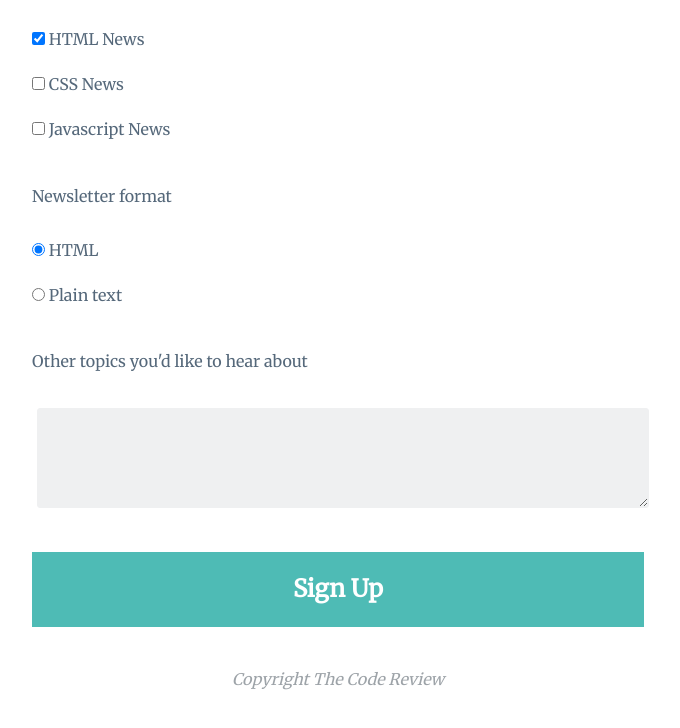
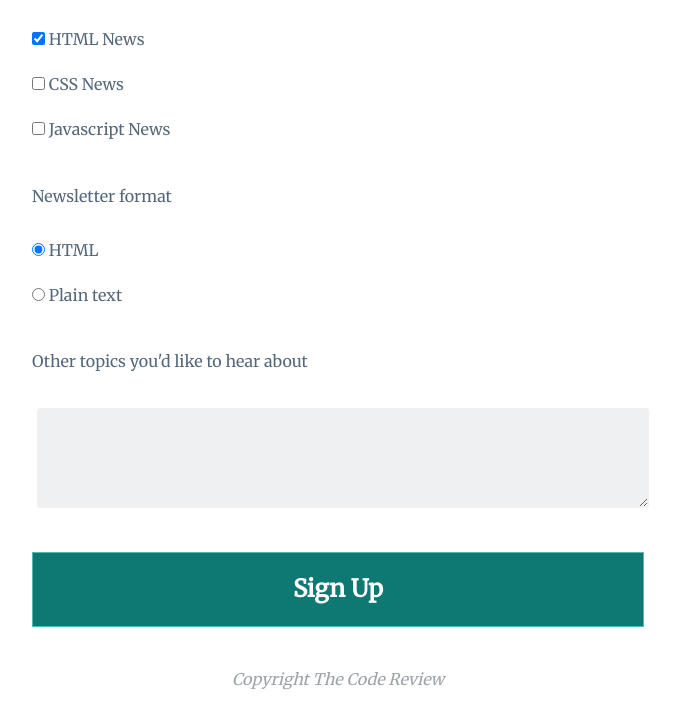
Before and after one commit to As-12/Treehouse-FEWD, a plain HTML site: page index.html in a window 1280 px wide. In both pictures the pointer is over the button "Sign Up". Shown: the part 1114-1842 px from the top of the page, without its empty margins (302-982 px from the left). Drawn offline with Linux system fonts and the light colour scheme.

Commit message:
Add button hover and active style

```diff
--- a/css/styles.css
+++ b/css/styles.css
@@ -146,6 +146,13 @@ button[type="submit"] {
     font-size: 1.5em;
     width: 100%;
 }
+button[type="submit"]:hover {
+    background-color: #0e7872;
+}
+button[type="submit"]:active {
+    background-color: #780e1c;
+}
+
 label {
     color: #55687a;
 }
```
